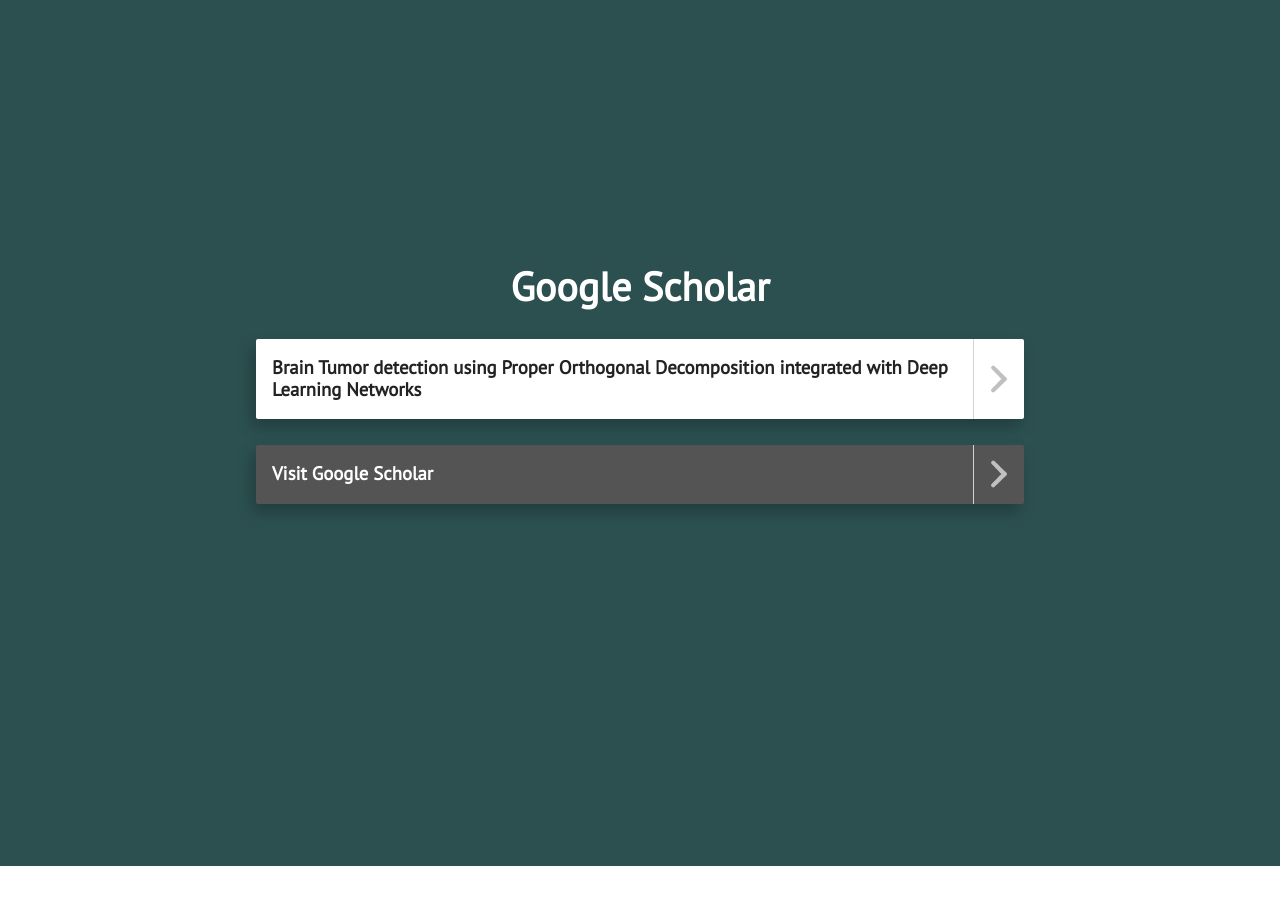
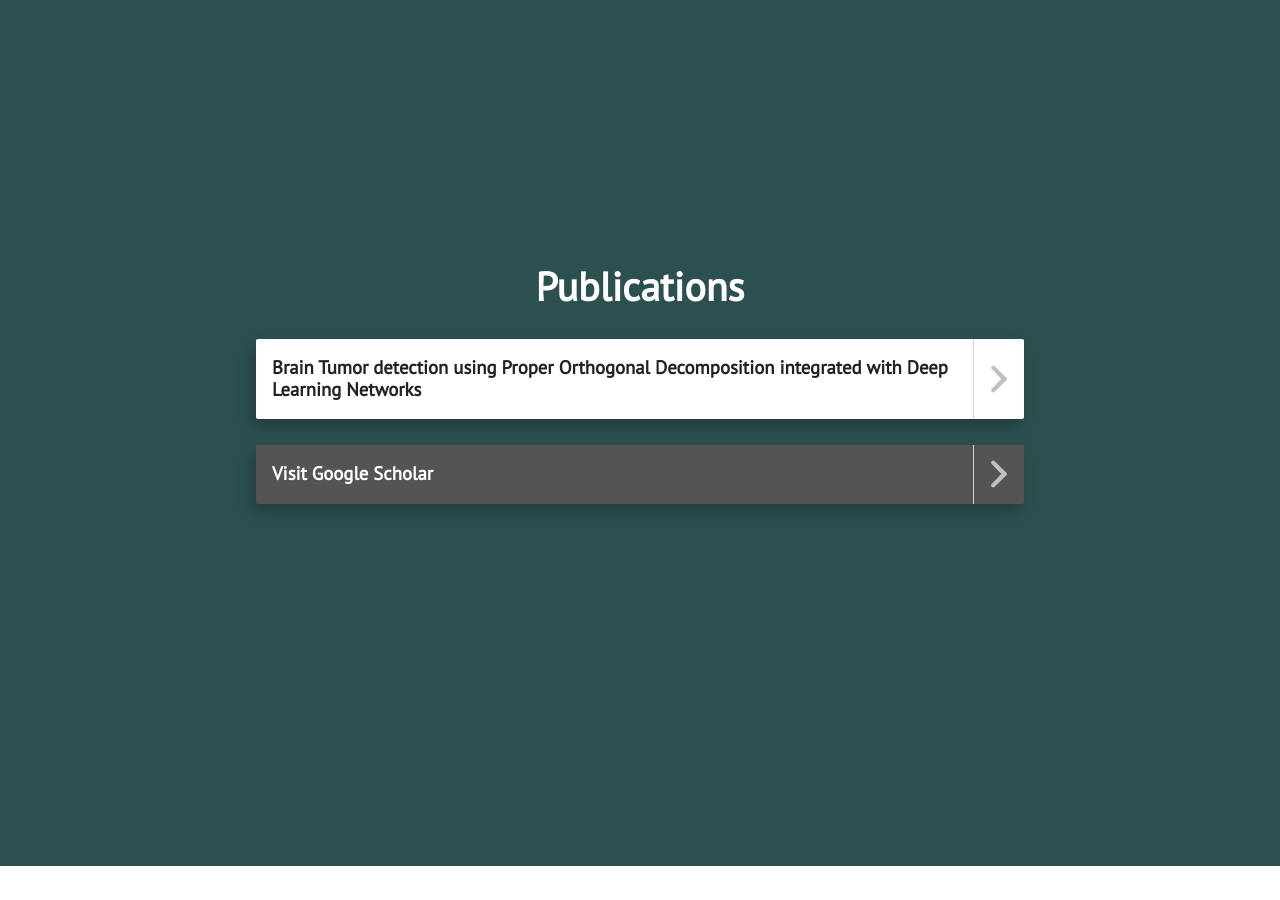
Before and after one commit to cmcabrera97/cmcabrera97.github.io, a Jekyll site: the page built from index.html, in a window 1280 px wide and 900 px high, scrolled down 4259 px. Built offline with Jekyll 4.4.1, drawn with Linux system fonts in a browser that asks for light colours; nearby versions of some CDN libraries.

Commit message:
Update blogs.html

```diff
--- a/_includes/blogs.html
+++ b/_includes/blogs.html
@@ -1,7 +1,7 @@
 <div class="section-wrapper">
     <section class="section" id="blog-posts">
         <div class="full-width">
-            <div class="section-heading" id="recent-posts-text">Google Scholar</div>
+            <div class="section-heading" id="recent-posts-text">Publications</div>
             <div class="blogs-wrapper" id="rss-feeds"></div>
         </div>
     </section>
```
